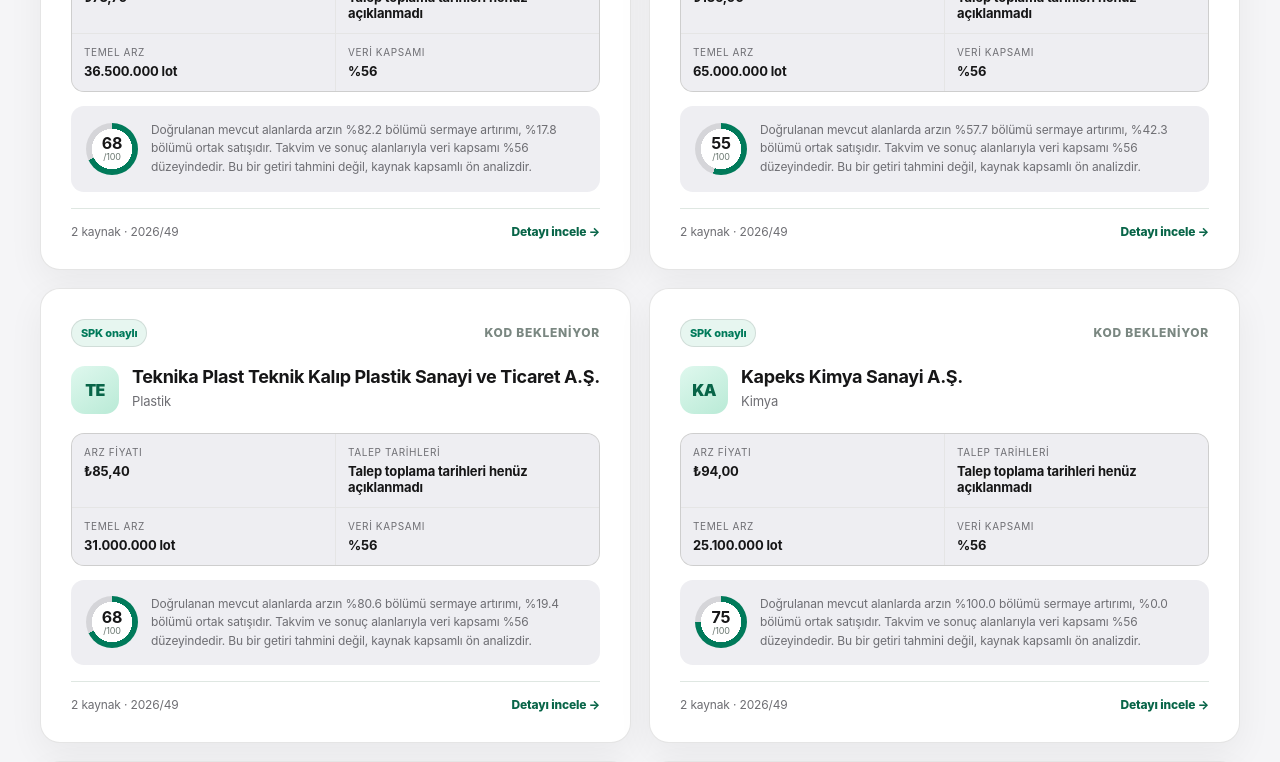
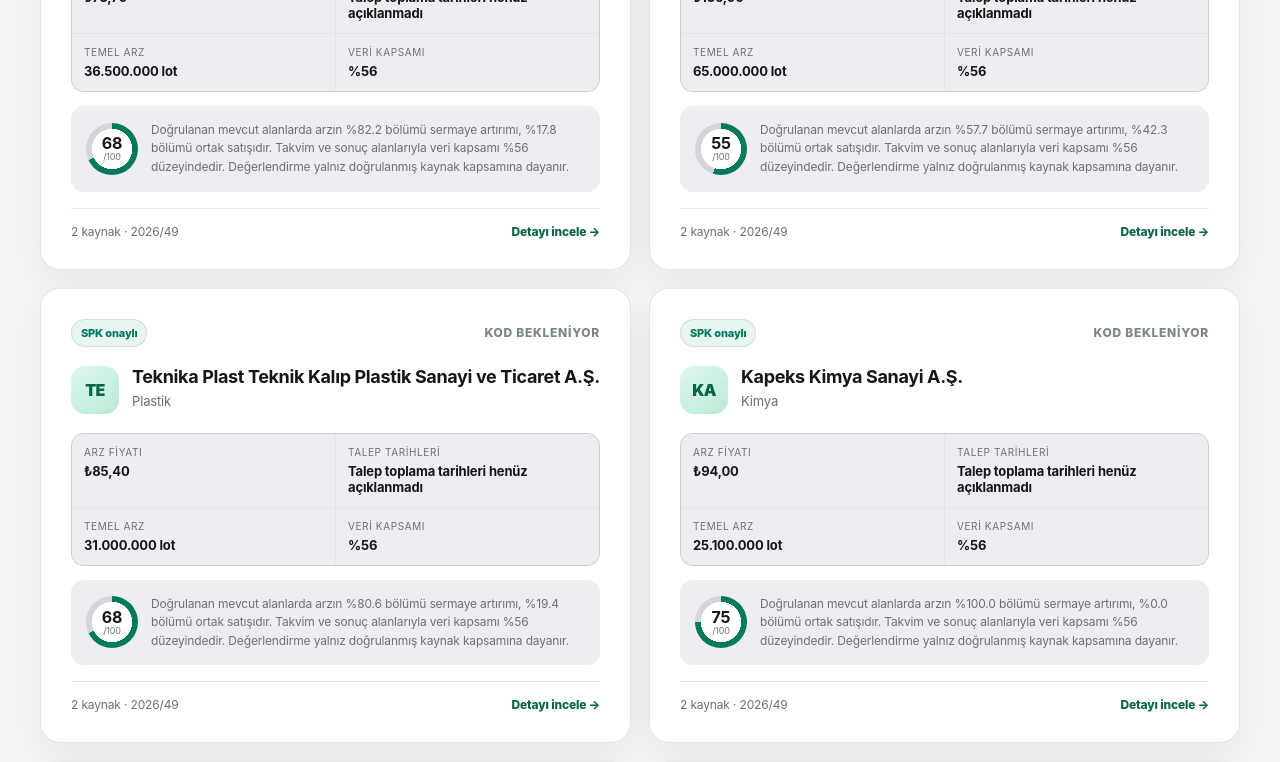
Before and after one commit to ajaroste/halkaarzim, a Next.js app: page /halka-arzlar in a window 1280 px wide. Shown: the part 980-1742 px from the top of the page. Built offline with nearby package versions, Linux system fonts and the light colour scheme; no server answers.

Commit message:
ux: clean analysis copy on IPO cards

```diff
--- a/components/IpoCard.tsx
+++ b/components/IpoCard.tsx
@@ -2,15 +2,19 @@
 import type { Ipo } from "@/data/ipos";
 import { AiScore } from "./AiScore";
 import { formatTry } from "@/lib/domain";
+import { publicAnalysisText } from "@/lib/public-analysis";
 
 export function IpoCard({ ipo }: { ipo: Ipo }) {
-  const code = ipo.ticker || "KOD BEKLENİYOR"; const completeness = ipo.dataCompleteness || 0;
+  const code = ipo.ticker || "KOD BEKLENİYOR";
+  const completeness = ipo.dataCompleteness || 0;
+  const summary = publicAnalysisText(ipo.aiSummary);
+
   return <article className="ipoCard">
     <div className="cardTopline"><span className={`statusBadge ${ipo.status}`}>{ipo.statusLabel}</span><span className="ticker">{code}</span></div>
     <div className="companyRow"><div className="companyLogo" aria-hidden="true">{ipo.company.slice(0, 2).toLocaleUpperCase("tr-TR")}</div><div><h3>{ipo.company}</h3><p>{ipo.sector}</p></div></div>
     <div className="metricGrid"><div><span>Arz fiyatı</span><strong>{formatTry(ipo.price)}</strong></div><div><span>Talep tarihleri</span><strong>{ipo.dates}</strong></div><div><span>Temel arz</span><strong>{ipo.lotCount.toLocaleString("tr-TR")} lot</strong></div><div><span>Veri kapsamı</span><strong>%{completeness}</strong></div></div>
     {(ipo.participantCount || ipo.offerSize) ? <div className="secondaryMetrics">{Boolean(ipo.participantCount) && <span><b>{ipo.participantCount!.toLocaleString("tr-TR")}</b> katılımcı</span>}{Boolean(ipo.offerSize) && <span><b>{formatTry(ipo.offerSize!)}</b> büyüklük</span>}</div> : null}
-    <div className="aiSnippet"><AiScore score={ipo.aiScore} compact /><p>{ipo.aiSummary}</p></div>
+    {summary ? <div className="aiSnippet"><AiScore score={ipo.aiScore} compact /><p>{summary}</p></div> : null}
     <div className="cardFooter"><span>{ipo.sources.length} kaynak · {ipo.bulletinNo}</span><Link href={`/arz/${ipo.slug}`}>Detayı incele →</Link></div>
   </article>;
 }
```
